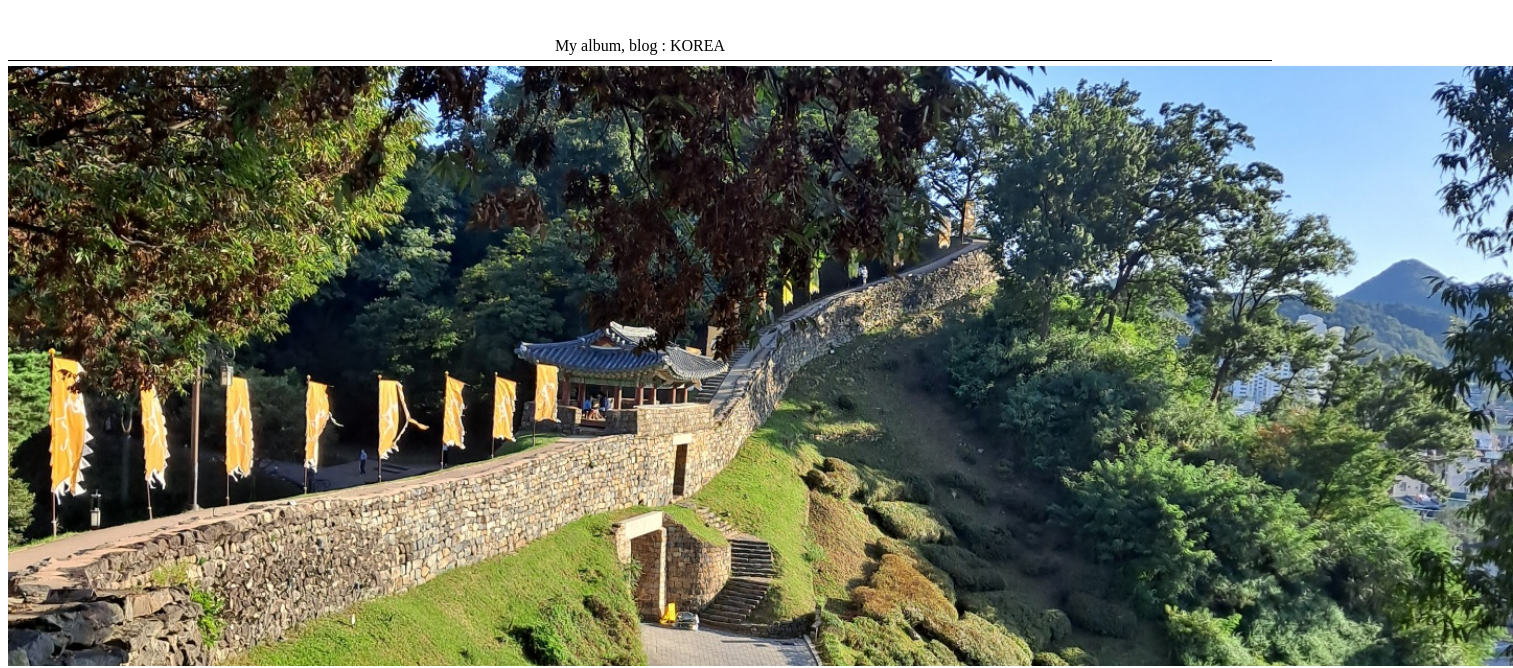
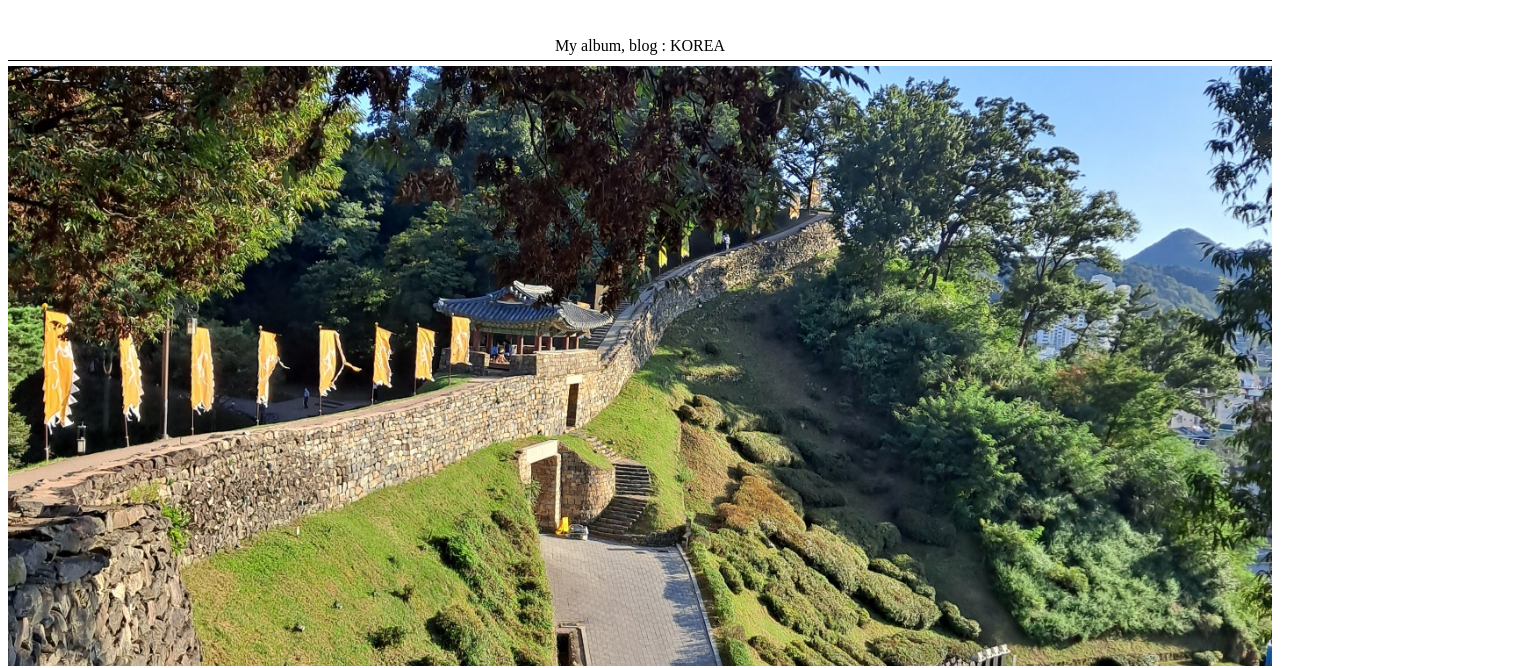
Before and after one commit to whiteclock/whiteclock.github.io, a plain HTML site: page index.html in a window 1280 px wide. Shown: the part 138-806 px from the top of the page, 1513 px wide, since content can reach past the window. Drawn offline with Linux system fonts and the light colour scheme.

Commit message:
Update album.css

```diff
--- a/album.css
+++ b/album.css
@@ -55,7 +55,7 @@ body {
 #main_pic {
 	display: block;
 	margin-top : 5px;
-	width : 1505px;
+	width : 100%;
 	height : 600px;
 	overflow: hidden;
 }
```
